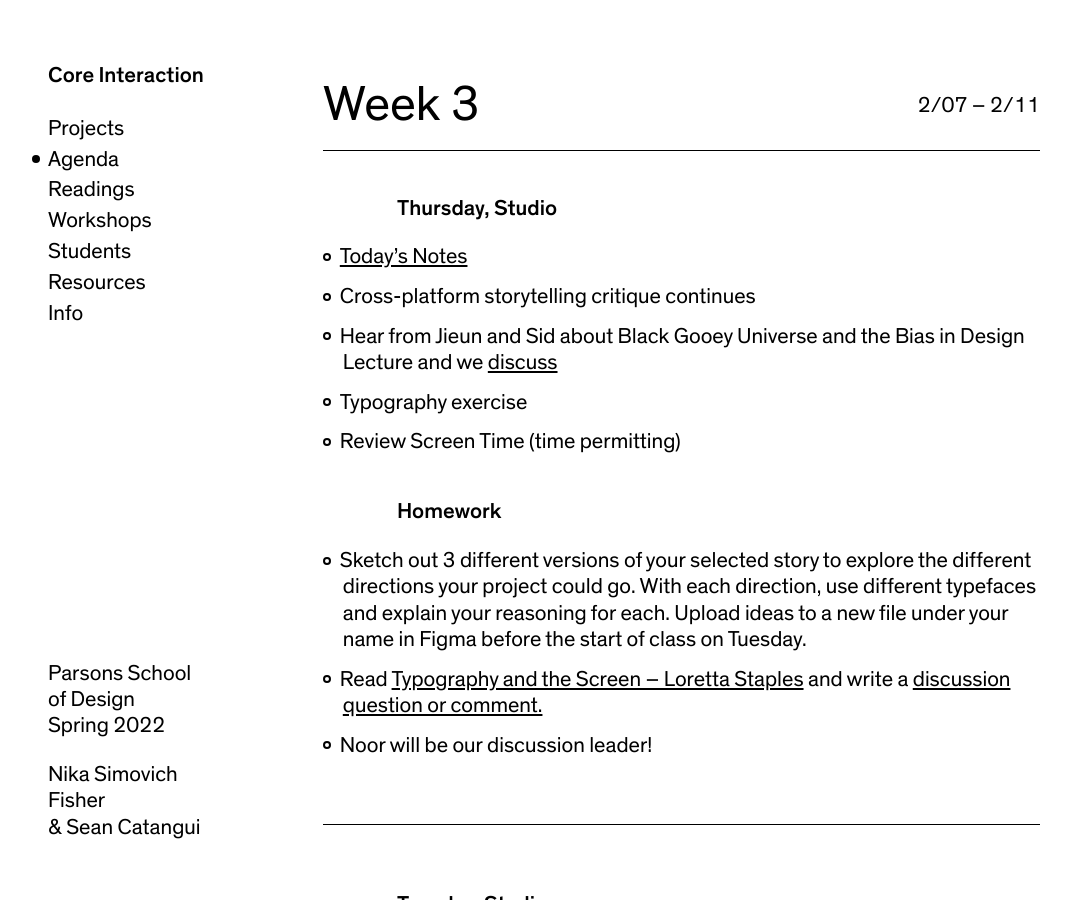
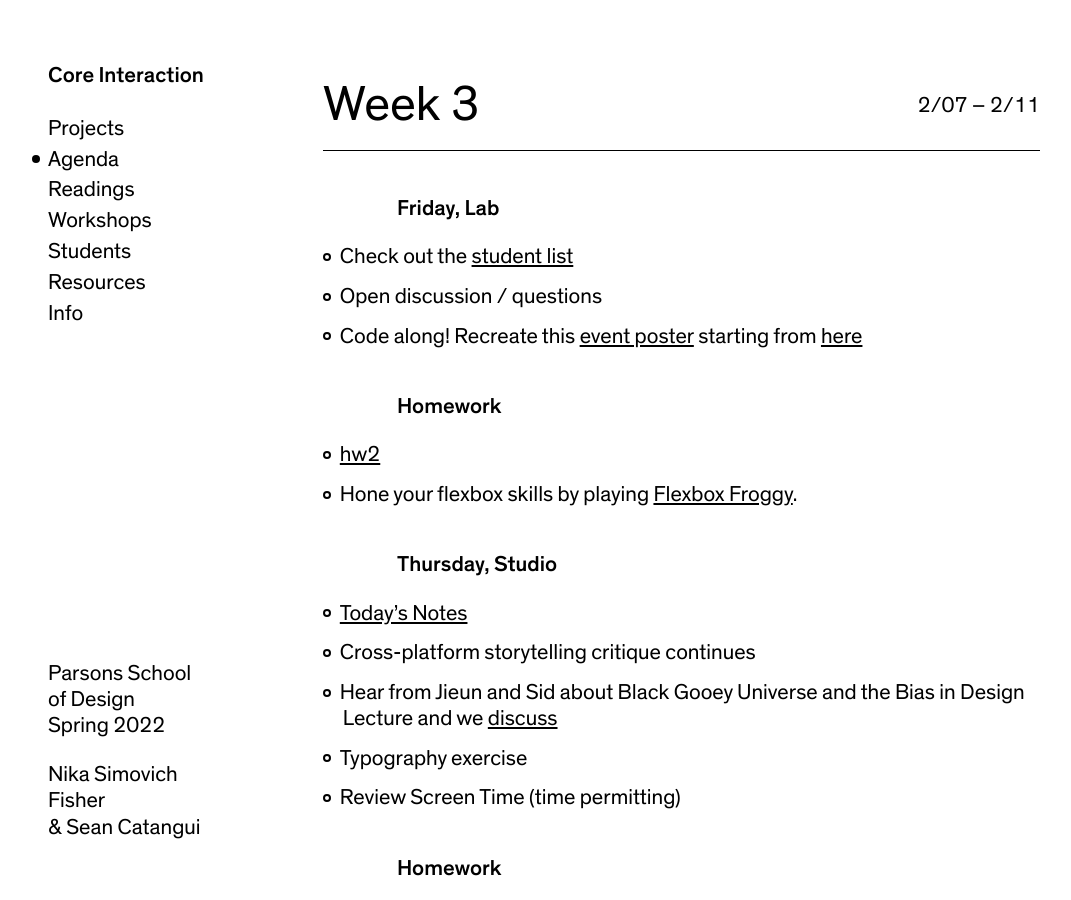
Before and after one commit to nikasimovich/cis22, a Jekyll site: the page built from _agendas/week-3.md, in a window 1280 px wide and 900 px high. Shown: the whole window, without its empty margins (12-1083 px from the left). Built offline with Jekyll 4.4.1, drawn with Linux system fonts in a browser that asks for light colours.

Commit message:
Update week-3.md

```diff
--- a/_agendas/week-3.md
+++ b/_agendas/week-3.md
@@ -5,6 +5,16 @@ date_range:       2/07 – 2/11
 summary:          Cross-platform storytelling critique, Introducing Stories as Networks, Web Typography
 
 ---
+
+
+### Friday, Lab
+- Check out the [student list](https://cis22.labud.nyc/students/)
+- Open discussion / questions
+- Code along! Recreate this [event poster](https://d2w9rnfcy7mm78.cloudfront.net/2215491/original_c8f49c9e1f06553212515c9c8f1551df.jpg?1527098976?bc=1) starting from [here](https://github.com/seancaat/lecture-3/blob/main/index.html)
+
+### Homework
+- [hw2](https://www.dropbox.com/scl/fi/7cps8rhnlvxkj3nflbpsm/hw2.paper?dl=0&rlkey=9j6itokb5v9pro2apdaxrsi94)
+- Hone your flexbox skills by playing [Flexbox Froggy](https://flexboxfroggy.com).
 
 
 ### Thursday, Studio
```
